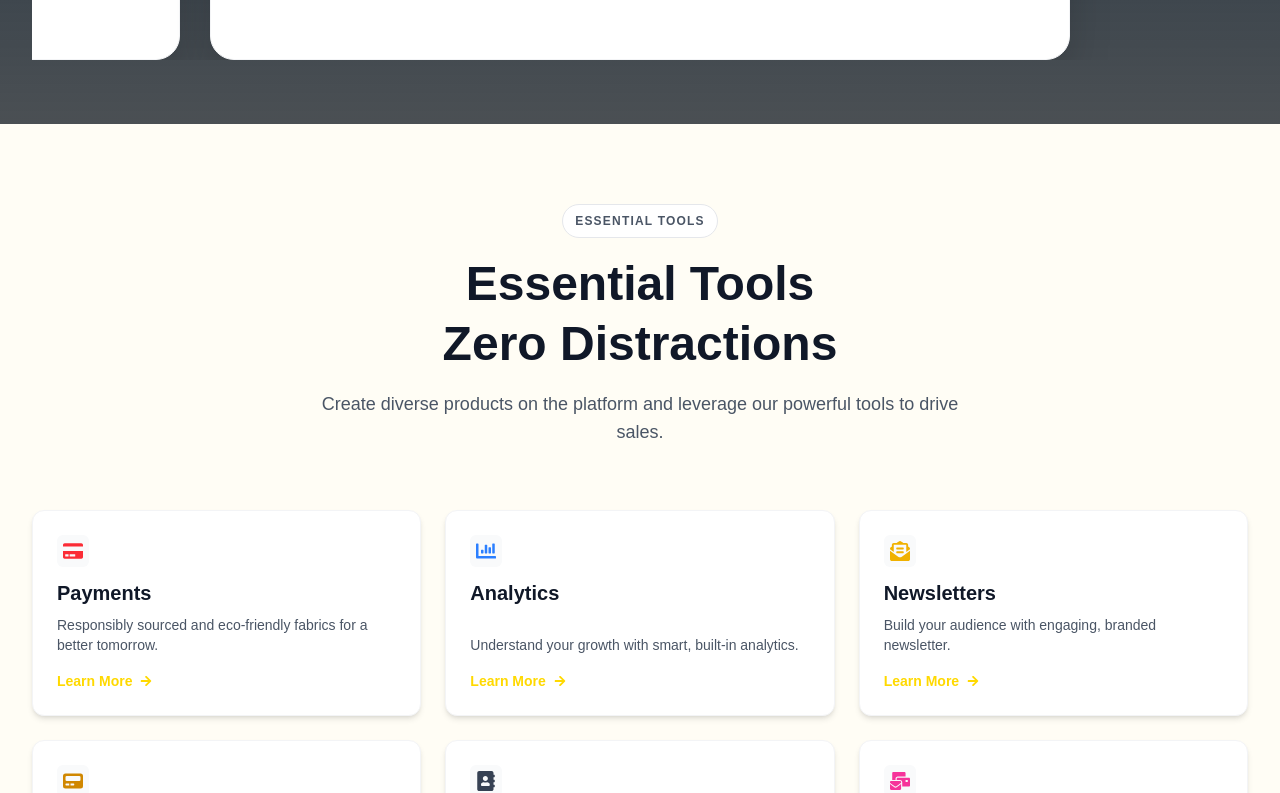
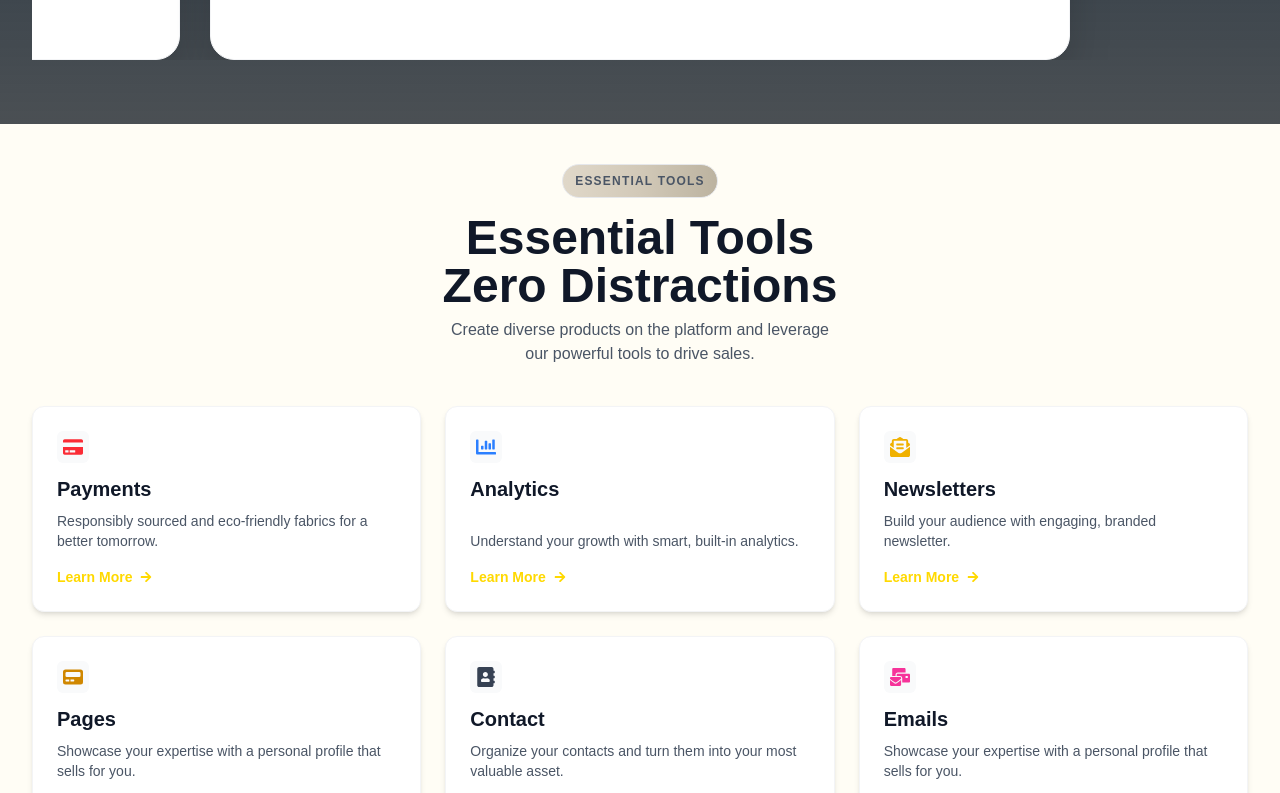
Before and after one commit to SohanurRahman007/WiztecBD, a Next.js app: page / in a window 1280 px wide. Shown: the part 4111-4904 px from the top of the page. Built offline with nearby package versions, Linux system fonts and the light colour scheme.

Commit message:
upade essentail too section

```diff
--- a/app/components/EssentialToolsSection.jsx
+++ b/app/components/EssentialToolsSection.jsx
@@ -132,16 +132,16 @@ const ToolCard = ({
 
 const EssentialToolsSection = () => {
   return (
-    <div className="bg-[#FFFDF5] py-10 md:py-16 lg:py-20">
+    <div className="bg-[#FFFDF5] py-10 md:py-8 lg:py-10">
       <div className="max-w-7xl mx-auto px-4 sm:px-6 lg:px-8">
-        <div className="text-center mb-10 md:mb-14 lg:mb-16">
-          <span className="text-xs uppercase font-semibold text-gray-600 tracking-widest bg-white px-3 py-2 rounded-full inline-block mb-4 border border-gray-200">
+        <div className="text-center mb-10 md:mb-6 lg:mb-10">
+          <span className="text-xs uppercase font-semibold text-gray-600 tracking-widest bg-gradient-to-r from-[#E0D8C9] via-[#D2C9B8] to-[#BCB3A0] px-3 py-2 rounded-full inline-block mb-4 border border-gray-200">
             ESSENTIAL TOOLS
           </span>
-          <h2 className="text-2xl sm:text-3xl md:text-4xl lg:text-5xl font-extrabold leading-tight text-gray-900 mb-4">
+          <h2 className="text-2xl sm:text-3xl md:text-4xl lg:text-5xl font-extrabold leading-none mb-2 text-gray-900">
             Essential Tools <br /> Zero Distractions
           </h2>
-          <p className="text-gray-600 text-base md:text-lg max-w-2xl mx-auto">
+          <p className="text-gray-600 text-base md:text-md max-w-sm mx-auto">
             Create diverse products on the platform and leverage our powerful
             tools to drive sales.
           </p>
--- a/app/page.js
+++ b/app/page.js
@@ -2,6 +2,7 @@ import BuyPage from "./buy/page";
 import CreatorHeroSection from "./components/CreatorHeroSection";
 import Earnings from "./components/Earnings";
 import EssentialToolsSection from "./components/EssentialToolsSection";
+import Footer from "./components/Footer";
 import TestimonialsSection from "./components/TestimonialsSlider";
 
 export default function Home() {
@@ -12,6 +13,7 @@ export default function Home() {
       <Earnings />
       <TestimonialsSection />
       <EssentialToolsSection />
+      <Footer />
     </div>
   );
 }
```
